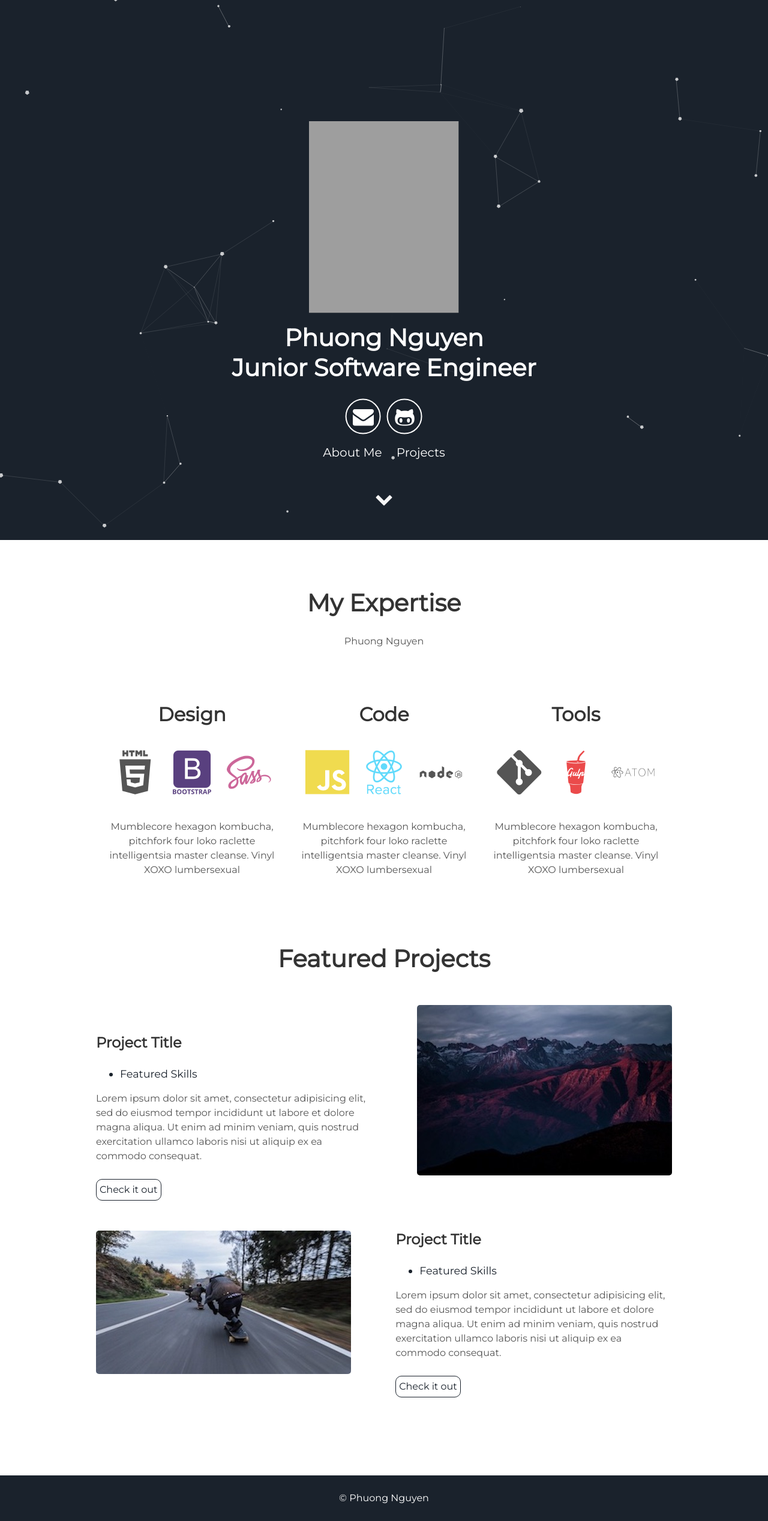
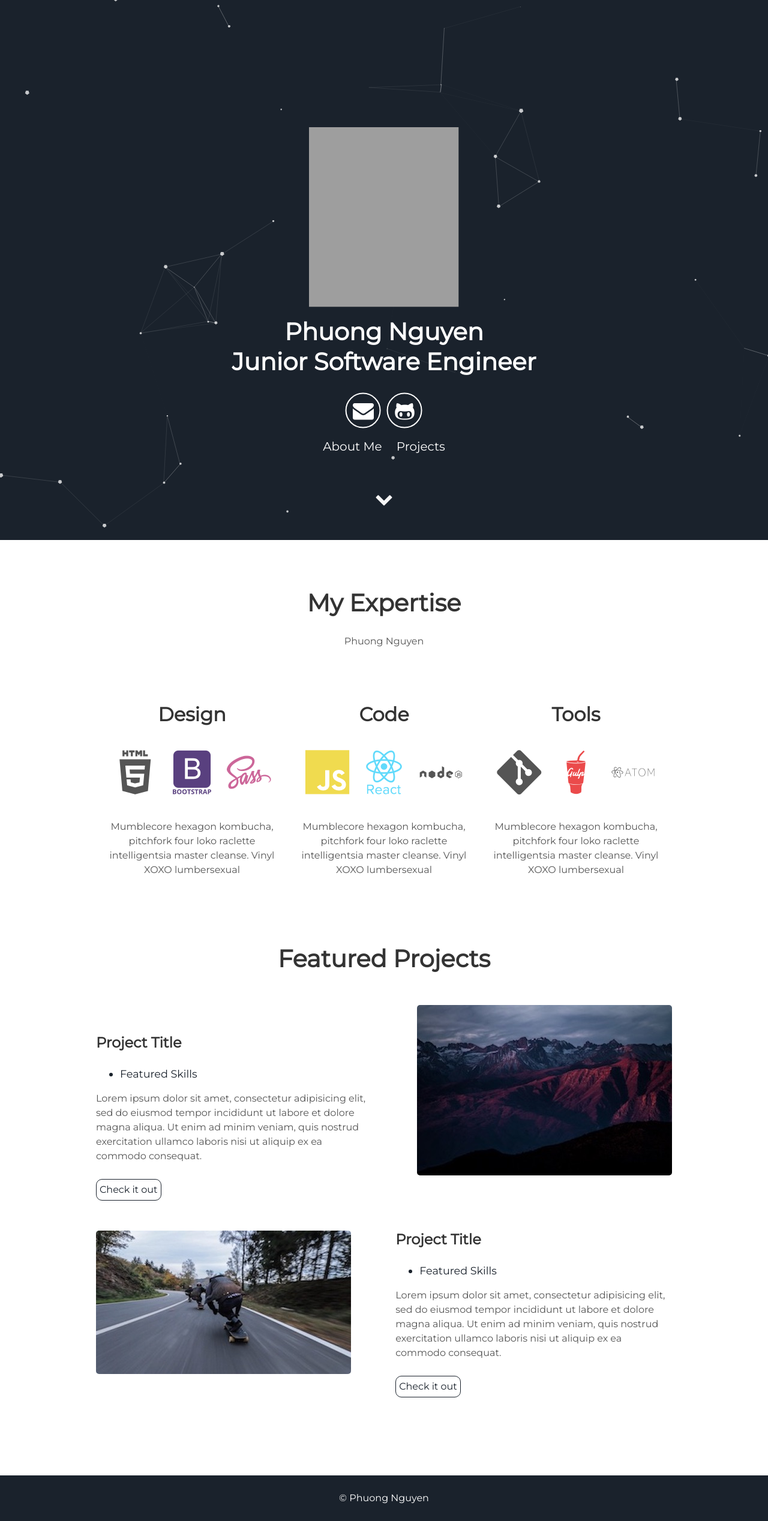
Before and after one commit to phuongnguyen0610/phuongnguyen0610.github.io, a Jekyll site: the page built from index.html, in a window 1280 px wide. Shown: the whole page at 60% size. Built offline with Jekyll 4.4.1, drawn with Linux system fonts in a browser that asks for light colours; grey boxes are pictures that could not be loaded.

Commit message:
Update header.html

```diff
--- a/_includes/header.html
+++ b/_includes/header.html
@@ -3,7 +3,7 @@
       <h1>
         <!-- <span class="site-title">{{site.username}}</span> -->
         <div class="images-center">
-          <img alt="Phuong" src="/assets/img/hangphuong.png" width="250px" height="320px"/>
+          <img alt="Phuong" src="/assets/img/hangphuong.png" width="250px" height="300px"/>
         </div>
         <!-- <small class="link">"I do shit from the heart because I remember all the times I wish I had help"</small> -->
         <span class="site-description">Phuong Nguyen</span>
```
